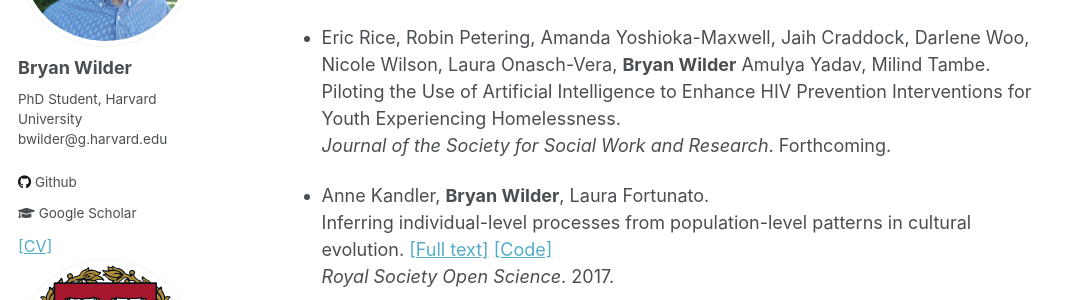
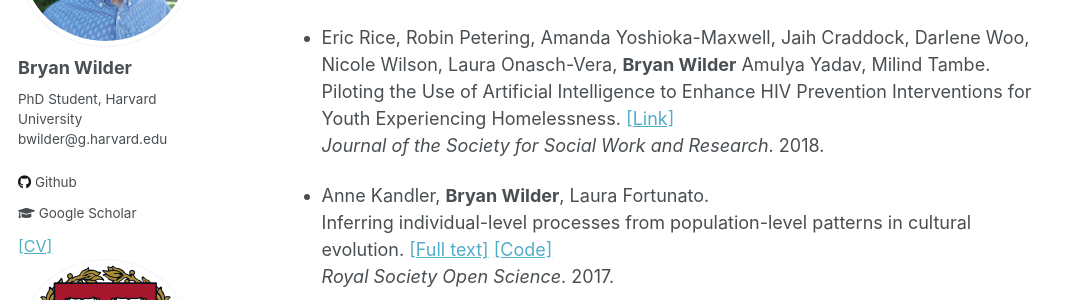
Before and after one commit to bryanwilder/bryanwilder.github.io, a Jekyll site: the page built from _pages/about.md, in a window 1280 px wide and 900 px high, scrolled down 3867 px. Shown: the part 152-452 px from the top of the window, without its empty margins (0-1077 px from the left). Built offline with Jekyll 4.4.1, drawn with Linux system fonts in a browser that asks for light colours.

Commit message:
Update about.md

```diff
--- a/_pages/about.md
+++ b/_pages/about.md
@@ -121,8 +121,8 @@ I am a fifth year PhD student at Harvard University, advised by [Milind Tambe](h
 # Journal Publications
 
 *   Eric Rice, Robin Petering, Amanda Yoshioka-Maxwell, Jaih Craddock, Darlene Woo, Nicole Wilson, Laura Onasch-Vera, **Bryan Wilder** Amulya Yadav, Milind Tambe.
-    Piloting the Use of Artificial Intelligence to Enhance HIV Prevention Interventions for Youth Experiencing Homelessness.
-    _Journal of the Society for Social Work and Research_. Forthcoming.
+    Piloting the Use of Artificial Intelligence to Enhance HIV Prevention Interventions for Youth Experiencing Homelessness. [[Link]](https://www.journals.uchicago.edu/doi/abs/10.1086/701439)
+   _Journal of the Society for Social Work and Research_. 2018.
 
 *   Anne Kandler, **Bryan Wilder**, Laura Fortunato.
     Inferring individual-level processes from population-level patterns in cultural evolution. [[Full text]](http://rsos.royalsocietypublishing.org/content/4/9/170949) [[Code]](https://github.com/bwilder0/cultural-evolution)
```
